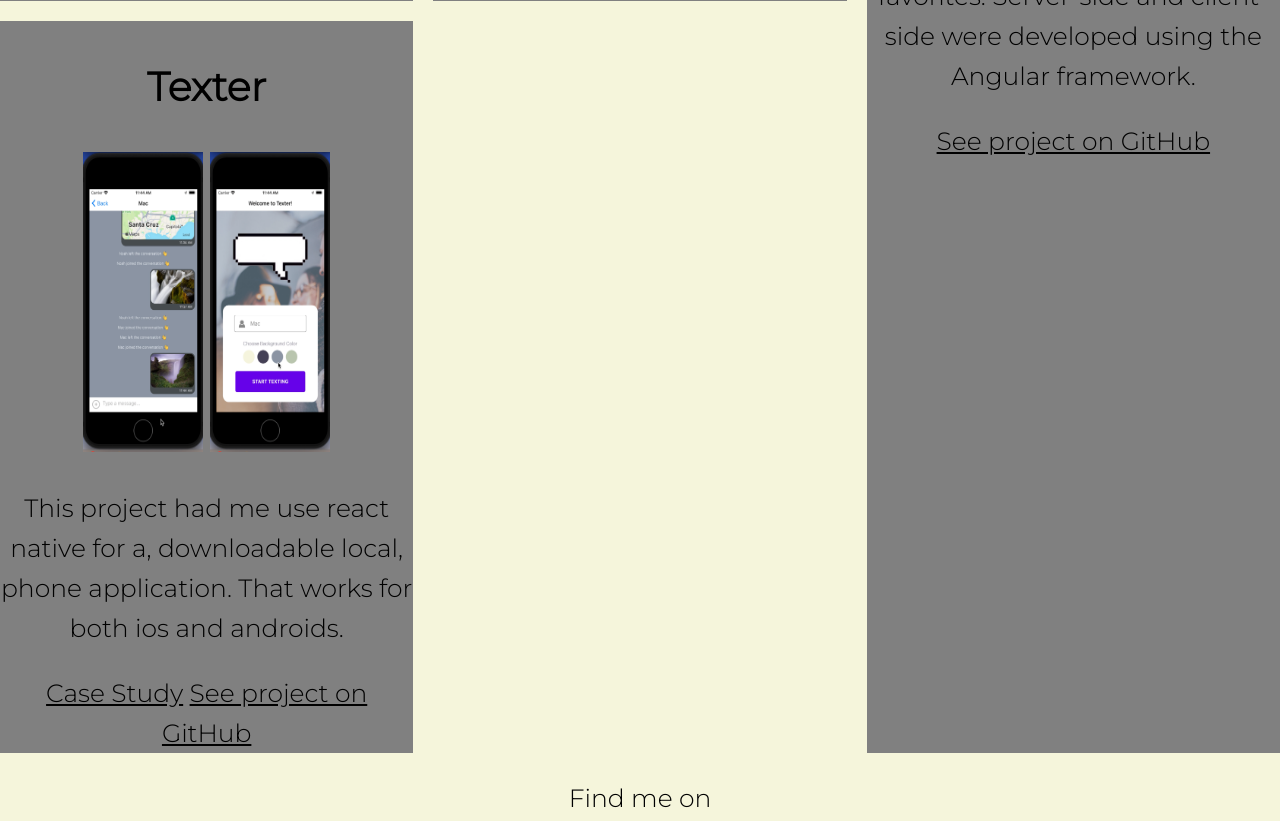
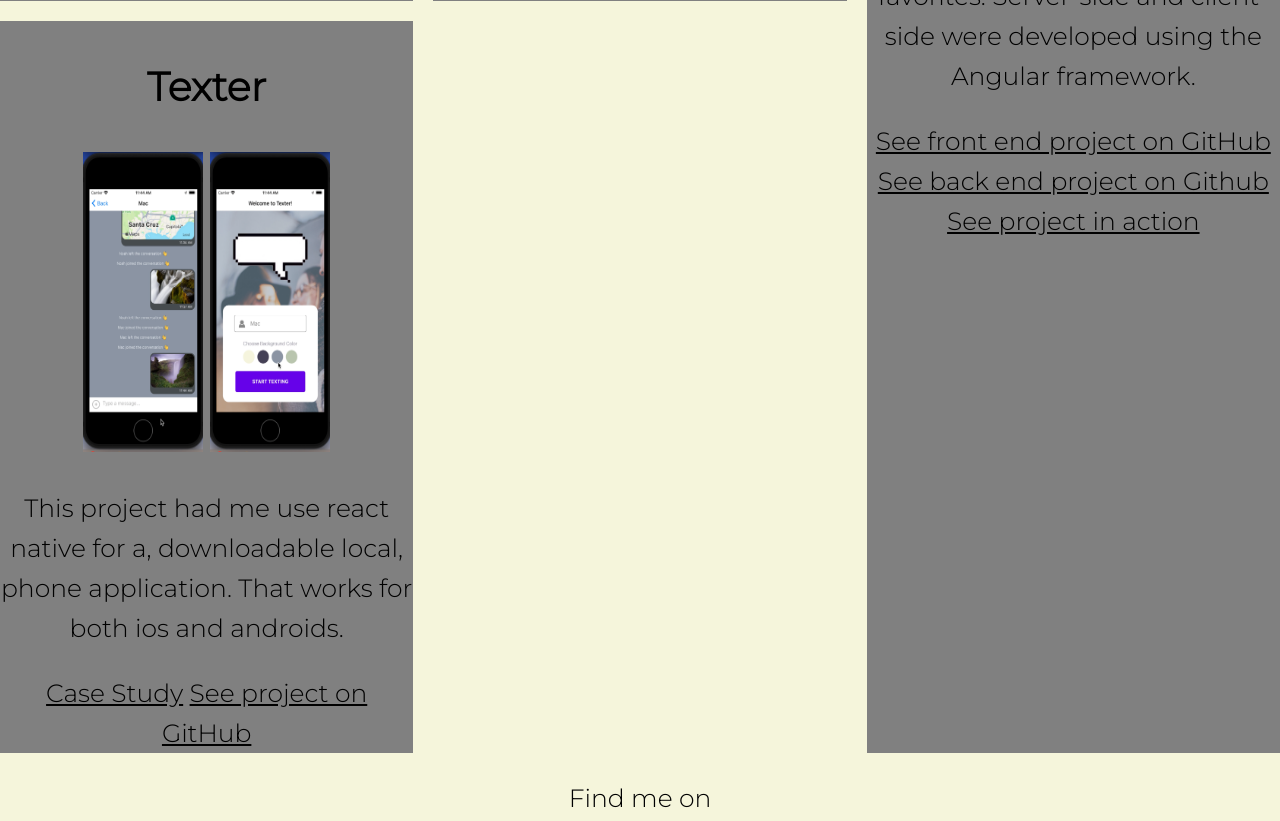
Before and after one commit to Springpopthesturg/PortfolioSite, a plain HTML site: page work.html in a window 1280 px wide. Shown: the part 1060-1881 px from the top of the page. Drawn offline with nearby package versions, Linux system fonts and the light colour scheme.

Commit message:
update myflix project

```diff
--- a/work.html
+++ b/work.html
@@ -75,7 +75,9 @@
           up, update personal data, and create a list of favorites. Server-side and client-side were developed using the
           Angular framework.
         </p>
-        <a href="https://springpopthesturg.github.io/myFlix-Angular-client/welcome">See project on GitHub</a>
+        <a href="https://github.com/Springpopthesturg/myFlix-Angular-client">See front end project on GitHub</a>
+        <a href="https://github.com/Springpopthesturg/movie_api">See back end project on Github</a>
+        <a href="https://nsclient.netlify.app">See project in action</a>
       </div>
     </div>
   </section>
```
